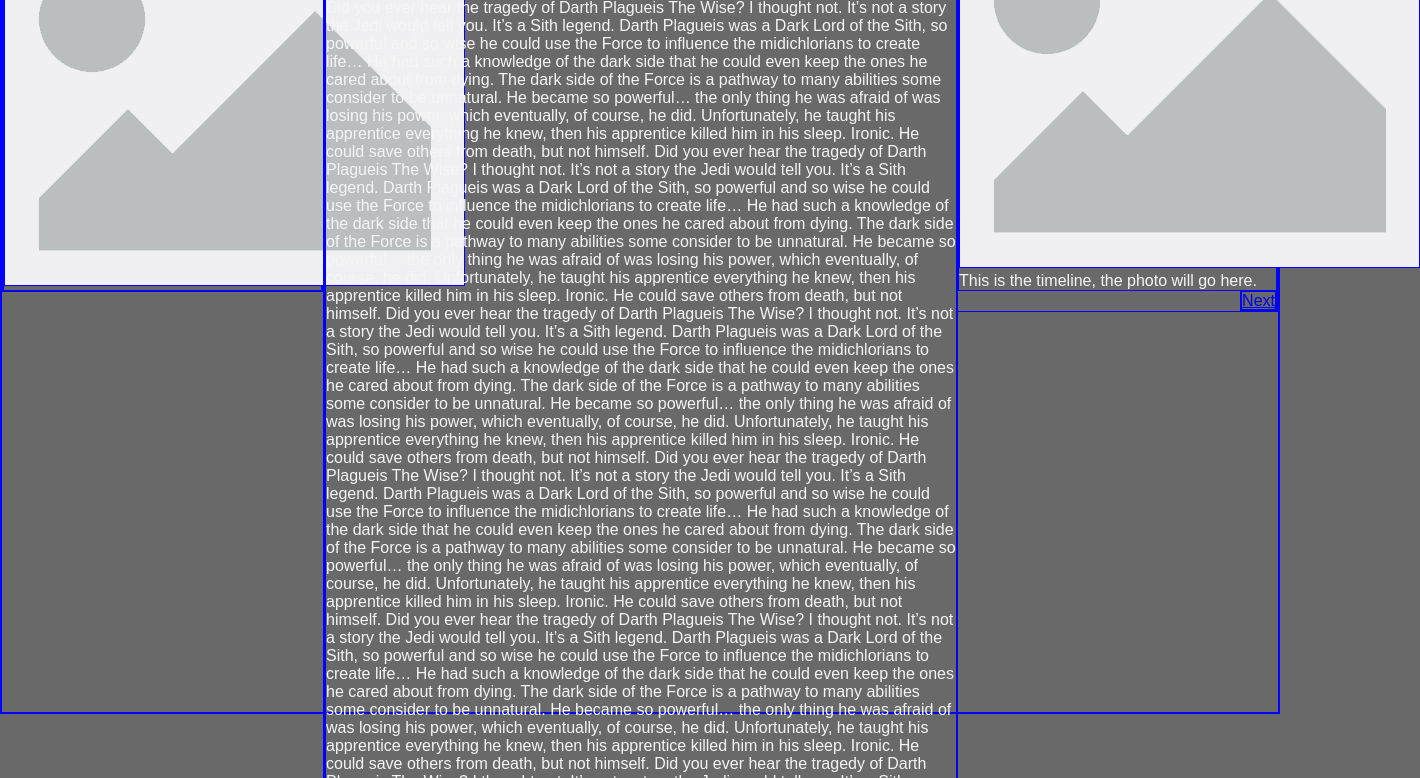
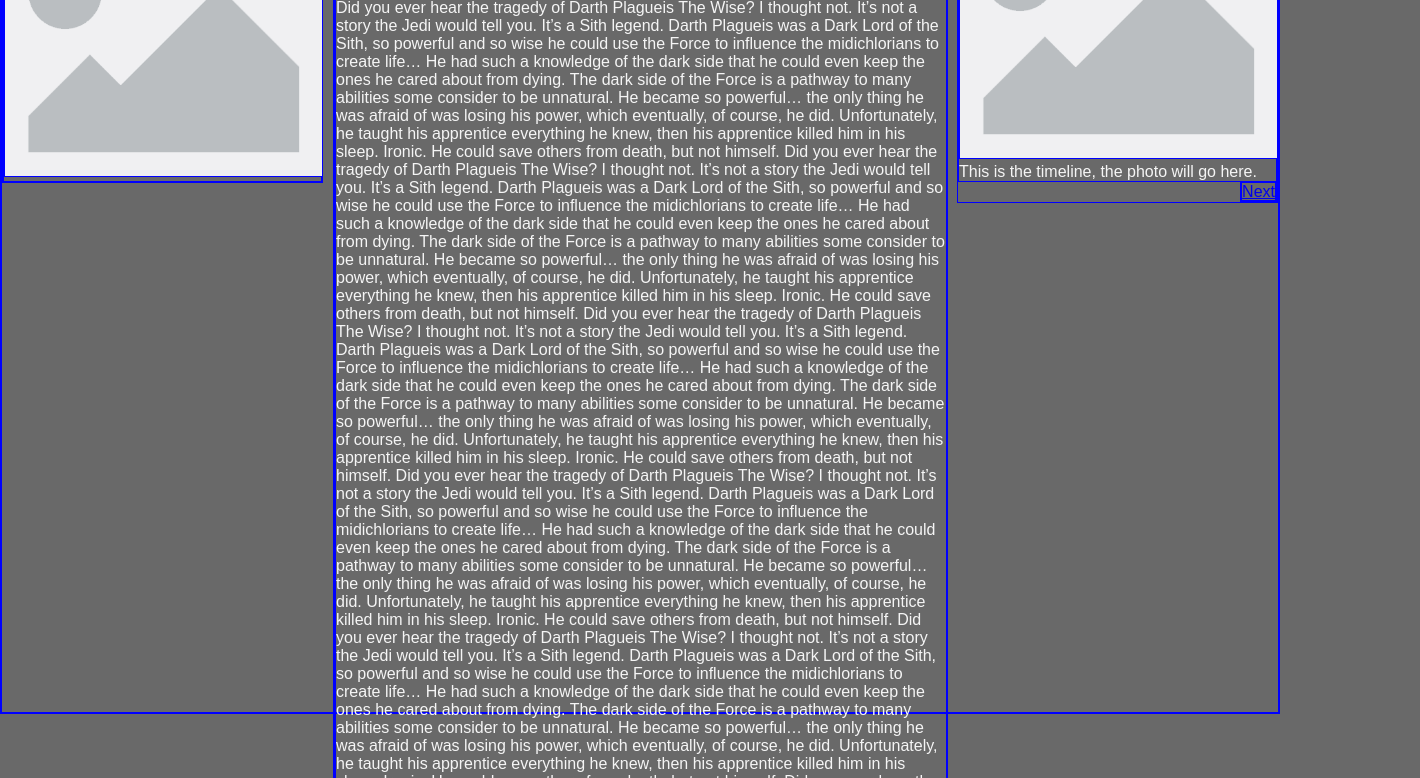
Before and after one commit to CadenH24/dnd-story-website, a plain HTML site: page src/pages/storyOne.html in a window 1280 px wide. Shown: the part 90-868 px from the top of the page, 1420 px wide, since content can reach past the window. Drawn offline with Linux system fonts and the light colour scheme.

Commit message:
Finish basic storyOne css

```diff
--- a/src/css/storyOne.css
+++ b/src/css/storyOne.css
@@ -4,15 +4,22 @@ body {
     justify-content: center;
 }
 
+img {
+    max-width: 100%;
+}
+
 .left {
     min-width: 25%;
+    margin-right: 10px;
 }
+
 .back {
     align-self: start;
 }
 
 .right {
     min-width: 25%;
+    margin-left: 10px;
     display: flex;
     flex-direction: column;
 }
```
